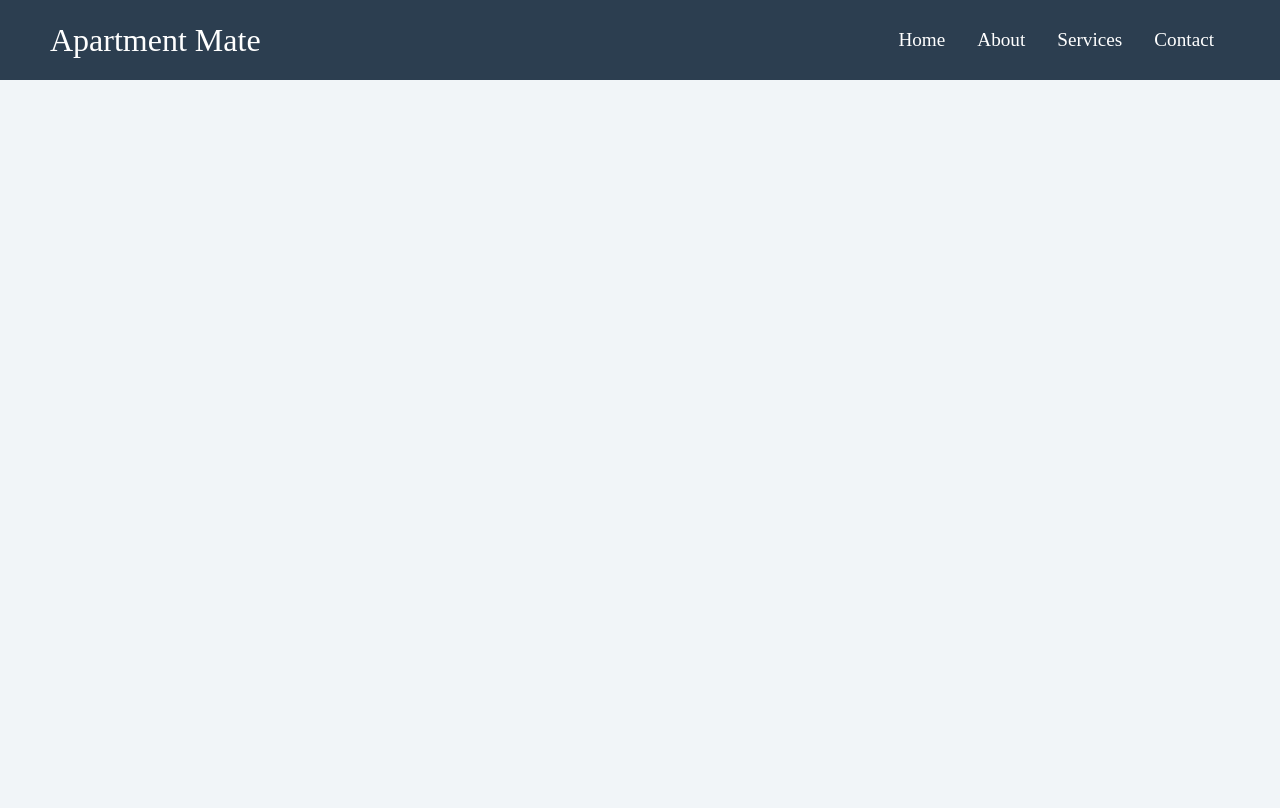
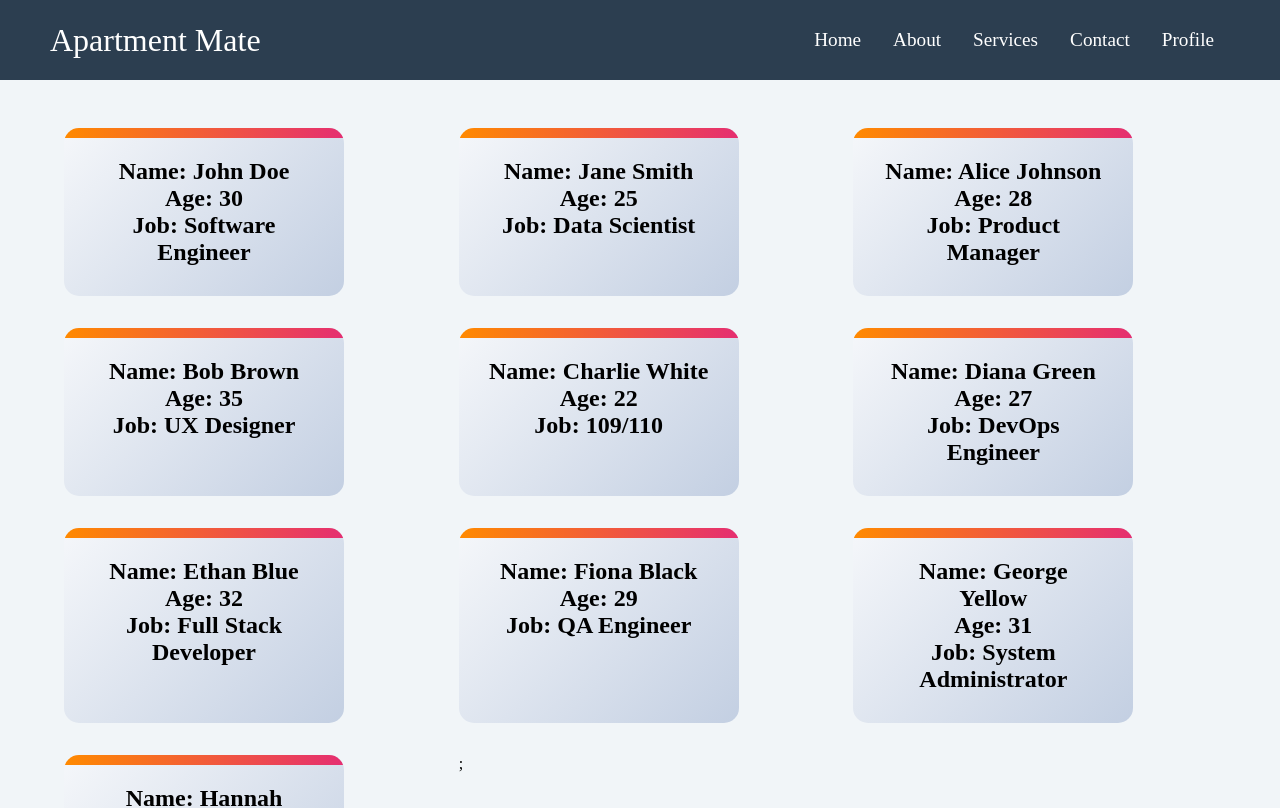
Before and after one commit to gipsycloud/react_to_do_list, a React (Create React App) app: page /profile in a window 1280 px wide. Shown: the top 808 px of the page. Built offline with nearby package versions, Linux system fonts and the light colour scheme.

Commit message:
adding fontawesome icon

```diff
--- a/package.json
+++ b/package.json
@@ -3,10 +3,12 @@
   "version": "0.1.0",
   "private": true,
   "dependencies": {
+    "@fortawesome/react-fontawesome": "^0.2.2",
     "@testing-library/dom": "^10.4.0",
     "@testing-library/jest-dom": "^6.6.3",
     "@testing-library/react": "^16.3.0",
     "@testing-library/user-event": "^13.5.0",
+    "fontawesome": "^5.6.3",
     "react": "^19.1.0",
     "react-dom": "^19.1.0",
     "react-router-dom": "^7.6.1",
@@ -36,5 +38,9 @@
       "last 1 firefox version",
       "last 1 safari version"
     ]
+  },
+  "devDependencies": {
+    "postcss": "^8.5.4",
+    "resolve-url-loader": "^5.0.0"
   }
 }
--- a/public/index.html
+++ b/public/index.html
@@ -25,6 +25,7 @@
       Learn how to configure a non-root public URL by running `npm run build`.
     -->
     <title>React App</title>
+    <!-- <link rel="stylesheet" href="https://cdnjs.cloudflare.com/ajax/libs/font-awesome/6.7.2/css/all.min.css" integrity="sha512-Evv84Mr4kqVGRNSgIGL/F/aIDqQb7xQ2vcrdIwxfjThSH8CSR7PBEakCr51Ck+w+/U6swU2Im1vVX0SVk9ABhg==" crossorigin="anonymous" referrerpolicy="no-referrer" /> -->
   </head>
   <body>
     <noscript>You need to enable JavaScript to run this app.</noscript>
--- a/src/App.js
+++ b/src/App.js
@@ -5,6 +5,7 @@ import Home from "./features/Home";
 import About from "./features/About";
 import Services from "./features/Services";
 import Contact from "./features/Contact";
+import Profile from "./profile/Profile";
 
 function App() {
   return (
@@ -17,6 +18,7 @@ function App() {
           <Route path="/about" element={<About />} />
           <Route path="/services" element={<Services />} />
           <Route path="/contact" element={<Contact />} />
+          <Route path="/profile" element={<Profile />} />
         </Routes>
       </BrowserRouter>
     </div>
--- a/src/component/navbar/Navbar.js
+++ b/src/component/navbar/Navbar.js
@@ -4,18 +4,18 @@ import { Link } from "react-router-dom";
 
 const Navbar = () => {
   return (
-    <nav class="navbar">
-        <div class="navbar-container">
-            <Link to="/" class="navbar-logo">Apartment Mate</Link>
+    <nav className="navbar">
+        <div className="navbar-container">
+            <Link to="/" className="navbar-logo">Apartment Mate</Link>
 
-            <div class="navbar-toggle" id="mobile-menu">
-                <span class="bar"></span>
-                <span class="bar"></span>
-                <span class="bar"></span>
+            <div className="navbar-toggle" id="mobile-menu">
+                <span className="bar"></span>
+                <span className="bar"></span>
+                <span className="bar"></span>
             </div>
 
-            <ul class="navbar-menu">
-                <li class="navbar-item">
+            <ul className="navbar-menu">
+                <li className="navbar-item">
                   <Link to="/" className="navbar-links">
                     Home
                   </Link>
@@ -35,6 +35,11 @@ const Navbar = () => {
                     Contact
                     </Link>
                 </li>
+                 <li className="navbar-item">
+                    <Link to="profile" className="navbar-links">
+                    Profile
+                    </Link>
+                </li>
             </ul>
         </div>
     </nav>
--- /dev/null
+++ b/src/profile/Profile.css
@@ -0,0 +1,52 @@
+.container {
+  display: flex;
+  flex-wrap: wrap;
+  justify-content: space-between;
+}
+.profile-div {
+  width: 280px;
+  background: linear-gradient(135deg, #f5f7fa 0%, #c3cfe2 100%);
+  border-radius: 15px;
+  padding: 30px;
+  text-align: center;
+  transition: all 0.3s ease;
+  position: relative;
+  overflow: hidden;
+}
+.profile-div:hover {
+  transform: translateY(-10px);
+  box-shadow: 0 15px 30px rgba(0, 0, 0, 0.1);
+}
+.profile-div::after {
+  content: '';
+  position: absolute;
+  top: 0;
+  left: 0;
+  width: 100%;
+  height: 5px;
+  background: linear-gradient(90deg, #ff8a00, #e52e71);
+  transition: all 0.3s ease;
+}
+.profile-div::after {
+  height: 10px;
+}
+.profile-list {
+  width: 90vw;
+  max-width: 1170px;
+  margin: 3rem auto;
+  display: grid;
+  gap: 2rem;
+}
+
+@media screen and (min-width: 768px) {
+  .profile-list {
+    grid-template-columns: repeat(3, 1fr);
+  }
+
+  .profile {
+    background: #fff;
+    padding: 1rem 2rem;
+    border-radius: 10px;
+    height: fit-content;
+  }
+}
--- a/src/profile/Profile.js
+++ b/src/profile/Profile.js
@@ -1,12 +1,26 @@
-import React from "react";
+import "./Profile.css"; // Assuming you have a CSS file for styling
+import { profileDatas } from "./profile_data";
+import React from 'react';
+function ProfileList() {
+  return (
+    <div className="profile-list">
+      { profileDatas.map((profileData) => {
+        return <Profile key={profileData.id} {...profileData} />;
+      })};
+    </div>
+  )
+}
 
-function Profile() {
+function Profile(props) {
+  const { name, age, job } = props;
+  console.log(props);
   return (
-    <div className="profile">
-      <h1>Profile Page</h1>
-      <p>This is the profile page where user information will be displayed.</p>
-      {/* Additional profile-related components can be added here */}
+    <div className="profile-div">
+      <p></p>
+      <h2>Name: {name} </h2>
+      <h2>Age: { age }</h2>
+      <h2>Job: { job? job : "109/110" }</h2>
     </div>
   );
 }
-export default Profile;
+export default ProfileList;
--- /dev/null
+++ b/src/profile/profile_data.js
@@ -0,0 +1,62 @@
+export const profileDatas = [
+  {
+    id: 1,
+    name: "John Doe",
+    age: 30,
+    job: "Software Engineer"
+  },
+  {
+    id: 2,
+    name: "Jane Smith",
+    age: 25,
+    job: "Data Scientist"
+  },
+  {
+    id: 3,
+    name: "Alice Johnson",
+    age: 28,
+    job: "Product Manager"
+  },
+  {
+    id: 4,
+    name: "Bob Brown",
+    age: 35,
+    job: "UX Designer"
+  },
+  {
+    id: 5,
+    name: "Charlie White",
+    age: 22,
+    job: ""
+  },
+  {
+    id: 6,
+    name: "Diana Green",
+    age: 27,
+    job: "DevOps Engineer"
+  },
+  {
+    id: 7,
+    name: "Ethan Blue",
+    age: 32,
+    job: "Full Stack Developer"
+  },
+  {
+    id: 8,
+    name: "Fiona Black",
+    age: 29,
+    job: "QA Engineer"
+  },
+  {
+    id: 9,
+    name: "George Yellow",
+    age: 31,
+    job: "System Administrator"
+  },
+  {
+    id: 10,
+    name: "Hannah Purple",
+    age: 26,
+    job: "Business Analyst"
+  }
+];
```
Also changed, not shown: 1 other file (tests, documents, lock files or other folders).
